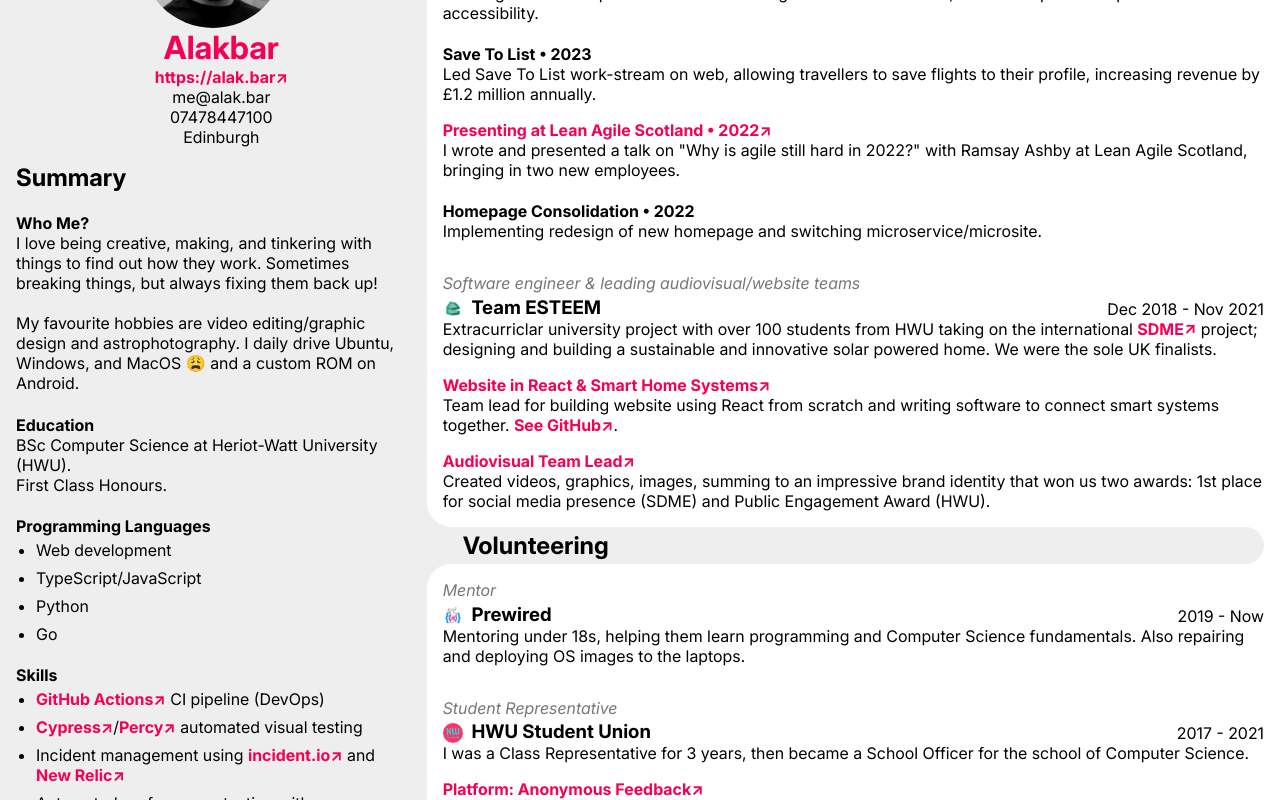
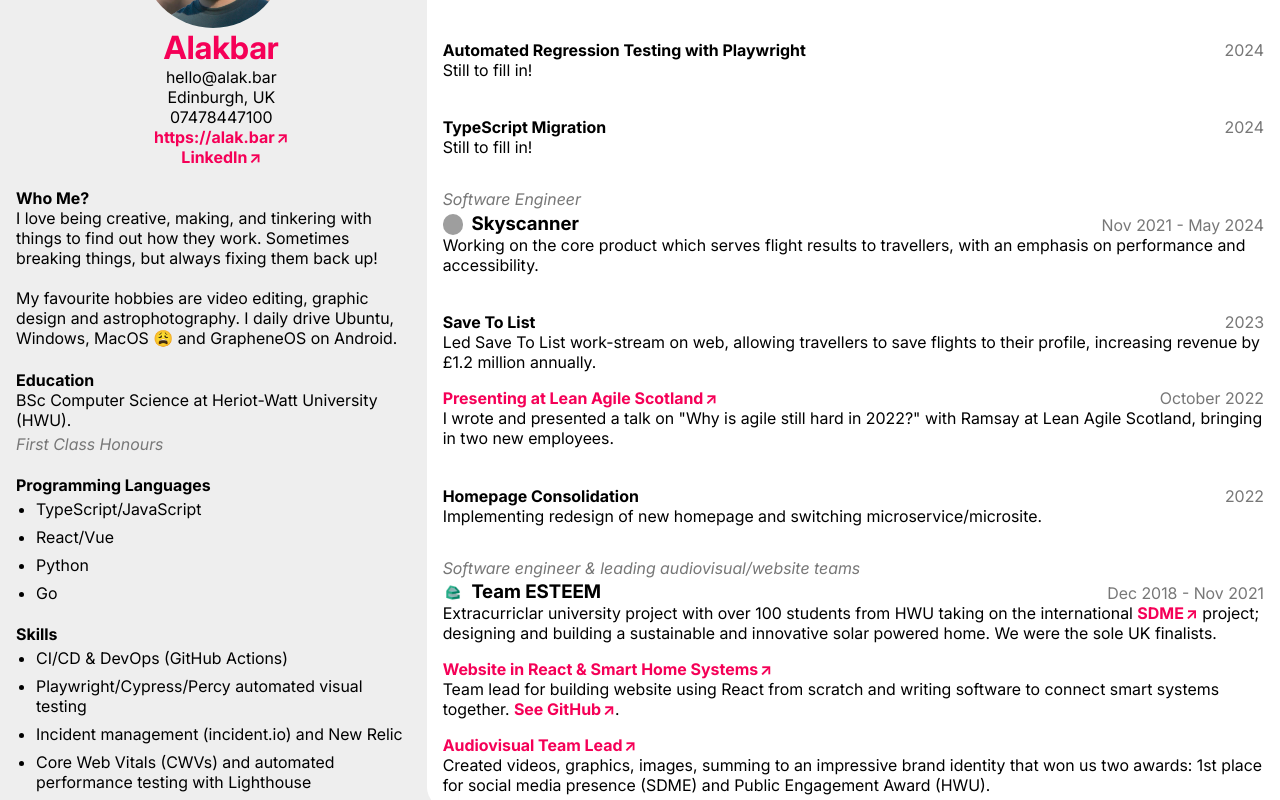
Before and after one commit to alakbarz/cv, a React (Create React App) app: page / in a window 1280 px wide. Shown: the part 180-980 px from the top of the page. Built offline with nearby package versions, Linux system fonts and the light colour scheme; grey boxes are pictures that could not be loaded.

Commit message:
Updated to post-Continuum

```diff
--- a/src/App.css
+++ b/src/App.css
@@ -57,6 +57,7 @@
 
 .App-grid-info-summary-content {
   margin: auto 0 auto 1rem;
+  display: grid;
 }
 
 .App-grid-info-content {
@@ -141,3 +142,7 @@
   overflow: hidden;
   text-overflow: ellipsis;
 }
+
+.subtitle {
+  color: var(--subtitle);
+}
--- a/src/App.tsx
+++ b/src/App.tsx
@@ -57,7 +57,7 @@
           {image && <img src={`logos/${image}`} alt="" />}
           <h3 className="clampText">{header}</h3>
         </div>
-        <p>
+        <p className="subtitle">
           {dateStart} - {dateEnd ?? "Now"}
         </p>
       </div>
@@ -69,15 +69,26 @@
 type ProjectProps = {
   heading: string;
   link?: string;
+  period?: string;
 };
 
-const Project = ({ heading, link }: ProjectProps) => {
+const Project = ({ heading, link, period }: ProjectProps) => {
   return link ? (
-    <a href={link}>
-      <h4>{heading}</h4>
-    </a>
+    <div className="App-grid-main-content-span">
+      <div className="App-grid-main-content-span-header">
+        <a href={link}>
+          <h4 className="">{heading}</h4>
+        </a>
+      </div>
+      <p className="subtitle">{period}</p>
+    </div>
   ) : (
-    <h4>{heading}</h4>
+    <div className="App-grid-main-content-span">
+      <div className="App-grid-main-content-span-header">
+        <h4 className="clampText">{heading}</h4>
+      </div>
+      <p className="subtitle">{period}</p>
+    </div>
   );
 };
 
@@ -91,14 +102,15 @@
             <img src="profile.jpg" alt="Head shot of Alakbar" />
             <div className="App-grid-info-summary-content">
               <h1>Alakbar</h1>
+              <p>hello@alak.bar</p>
+              <p>Edinburgh, UK</p>
+              <p>07478447100</p>
               <a href="https://alak.bar/">https://alak.bar</a>
-              <p>me@alak.bar</p>
-              <p>07478447100</p>
-              <p>Edinburgh</p> {/* did you need to copy that */}
+              <a href="https://www.linkedin.com/in/alakbarz/">LinkedIn</a>
             </div>
           </div>
+
           <div className="App-grid-info-content">
-            <h2>Summary</h2>
             <SummarySection header="Who Me?">
               <>
                 <p>
@@ -108,46 +120,55 @@
                 </p>
                 <br />
                 <p>
-                  My favourite hobbies are video editing/graphic design and
-                  astrophotography. I daily drive Ubuntu, Windows, and MacOS 😩 and a
-                  custom ROM on Android.
+                  My favourite hobbies are video editing, graphic design and
+                  astrophotography. I daily drive Ubuntu, Windows, MacOS 😩 and
+                  GrapheneOS on Android.
                 </p>
               </>
             </SummarySection>
             <SummarySection header="Education">
               <>
                 <p>BSc Computer Science at Heriot-Watt University (HWU).</p>
-                <p>First Class Honours.</p>
+                <p
+                  style={{
+                    fontStyle: "italic",
+                    color: "var(--subtitle)",
+                    margin: "0.25rem 0 0 0",
+                  }}
+                >
+                  First Class Honours
+                </p>
               </>
             </SummarySection>
             <SummarySection header="Programming Languages">
               <ul>
-                <li>Web development</li>
                 <li>TypeScript/JavaScript</li>
+                <li>React/Vue</li>
                 <li>Python</li>
                 <li>Go</li>
               </ul>
             </SummarySection>
             <SummarySection header="Skills">
               <ul>
-                <li><a href="https://github.com/features/actions">GitHub Actions</a> CI pipeline (DevOps)</li>
-                <li><a href="https://www.cypress.io/">Cypress</a>/<a href="https://percy.io/">Percy</a> automated visual testing</li>
-                <li>Incident management using <a href="https://incident.io/">incident.io</a> and <a href="https://newrelic.com/">New Relic</a></li>
-                <li>Automated performance testing with <a href="https://developer.chrome.com/docs/lighthouse/overview/">Lighthouse</a></li>
+                <li>CI/CD & DevOps (GitHub Actions)</li>
+                <li>Playwright/Cypress/Percy automated visual testing</li>
+                <li>Incident management (incident.io) and New Relic</li>
+                <li>
+                  Core Web Vitals (CWVs) and automated performance testing with
+                  Lighthouse
+                </li>
                 <li>Mentoring</li>
               </ul>
             </SummarySection>
             <SummarySection header="Other Skills">
               <ul>
                 <li>Photography & videography</li>
-                <li>Blender (3D)</li>
+                <li>Blender</li>
                 <li>Adobe Creative suite</li>
               </ul>
             </SummarySection>
             <SummarySection header="Miscellaneous">
               <ul>
-                <li>Photography & videography</li>
-                <li>Blender (3D)</li>
                 <li>
                   Member of <a href="https://www.mygov.scot/pvg-scheme">PVG</a>
                 </li>
@@ -176,9 +197,31 @@
           <div className="App-grid-main-content">
             <MainSection header="Experience" />
             <Job
+              header="Continuum Industries"
+              role="Senior Software Engineer"
+              dateStart="May 2024"
+              dateEnd="April 2025"
+              image="continuum.png"
+            >
+              <>
+                <p>Still to fill in!</p>
+
+                <Project
+                  heading="Automated Regression Testing with Playwright"
+                  period="2024"
+                />
+                <p>Still to fill in!</p>
+
+                <Project heading="TypeScript Migration" period="2024" />
+                <p>Still to fill in!</p>
+              </>
+            </Job>
+
+            <Job
               header="Skyscanner"
-              role="Full stack software engineer"
+              role="Software Engineer"
               dateStart="Nov 2021"
+              dateEnd="May 2024"
               image="skyscanner.png"
             >
               <>
@@ -187,7 +230,7 @@
                   travellers, with an emphasis on performance and accessibility.
                 </p>
 
-                <Project heading="Save To List • 2023" />
+                <Project heading="Save To List" period="2023" />
                 <p>
                   Led Save To List work-stream on web, allowing travellers to
                   save flights to their profile, increasing revenue by £1.2
@@ -195,16 +238,17 @@
                 </p>
 
                 <Project
-                  heading="Presenting at Lean Agile Scotland • 2022"
+                  heading="Presenting at Lean Agile Scotland"
+                  period="October 2022"
                   link="https://leanagile.scot/programme/why-agile-still-hard-2022"
                 />
                 <p>
                   I wrote and presented a talk on "Why is agile still hard in
-                  2022?" with Ramsay Ashby at Lean Agile Scotland, bringing in
-                  two new employees.
+                  2022?" with Ramsay at Lean Agile Scotland, bringing in two new
+                  employees.
                 </p>
 
-                <Project heading="Homepage Consolidation • 2022" />
+                <Project heading="Homepage Consolidation" period="2022" />
                 <p>
                   Implementing redesign of new homepage and switching
                   microservice/microsite.
@@ -221,7 +265,8 @@
             >
               <>
                 <p>
-                  Extracurriclar university project with over 100 students from HWU taking on the international{" "}
+                  Extracurriclar university project with over 100 students from
+                  HWU taking on the international{" "}
                   <a href="https://www.solardecathlon.gov/international-middle-east.html">
                     SDME
                   </a>{" "}
@@ -292,7 +337,8 @@
             <MainSection header="Personal" />
             <br />
             <Project
-              heading="Personal website alak.bar • Summer 2020"
+              heading="Personal website alak.bar"
+              period="Summer 2020"
               link="https://alak.bar/"
             />
             <p>
@@ -308,9 +354,9 @@
             />
             <p>
               I use <a href="https://unraid.net/">Unraid</a> to host my Plex
-              server (legit), <a href="https://filerun.com/">Filerun</a> (Google
-              Drive replacement), virtual machines, Wireguard VPN, reverse
-              proxies, and various other Docker containers.
+              server (all legit 😇), <a href="https://filerun.com/">Filerun</a>{" "}
+              (Google Drive replacement), virtual machines, Wireguard VPN,
+              reverse proxies, and various other Docker containers.
             </p>
 
             <MainSection header="Awards" />
--- a/src/index.css
+++ b/src/index.css
@@ -5,7 +5,7 @@
   --dark: #202020;
 
   font-family: Inter, sans-serif;
-  font-feature-settings: 'liga' 1, 'calt' 1;
+  font-feature-settings: "liga" 1, "calt" 1;
   /* fix for Chrome */
 }
 
@@ -20,7 +20,7 @@
   font-style: normal;
   font-weight: 100 900;
   font-display: block;
-  src: url('/public/fonts/InterVariable.woff2') format('woff2');
+  src: url("/public/fonts/InterVariable.woff2") format("woff2");
 }
 
 @font-face {
@@ -28,7 +28,7 @@
   font-style: italic;
   font-weight: 100 900;
   font-display: swap;
-  src: url('/public/fonts/InterVariable-Italic.woff2') format('woff2');
+  src: url("/public/fonts/InterVariable-Italic.woff2") format("woff2");
 }
 
 body {
@@ -43,7 +43,7 @@
 }
 
 code {
-  font-family: source-code-pro, Menlo, Monaco, Consolas, 'Courier New',
+  font-family: source-code-pro, Menlo, Monaco, Consolas, "Courier New",
     monospace;
 }
 
@@ -71,7 +71,8 @@
   }
 
   &::after {
-    content: '↗';
+    padding: 0 0 0 0.1rem;
+    content: "↗";
   }
 }
 
```
Also changed, not shown: public/logos/continuum.png (added), public/profile.jpg.
